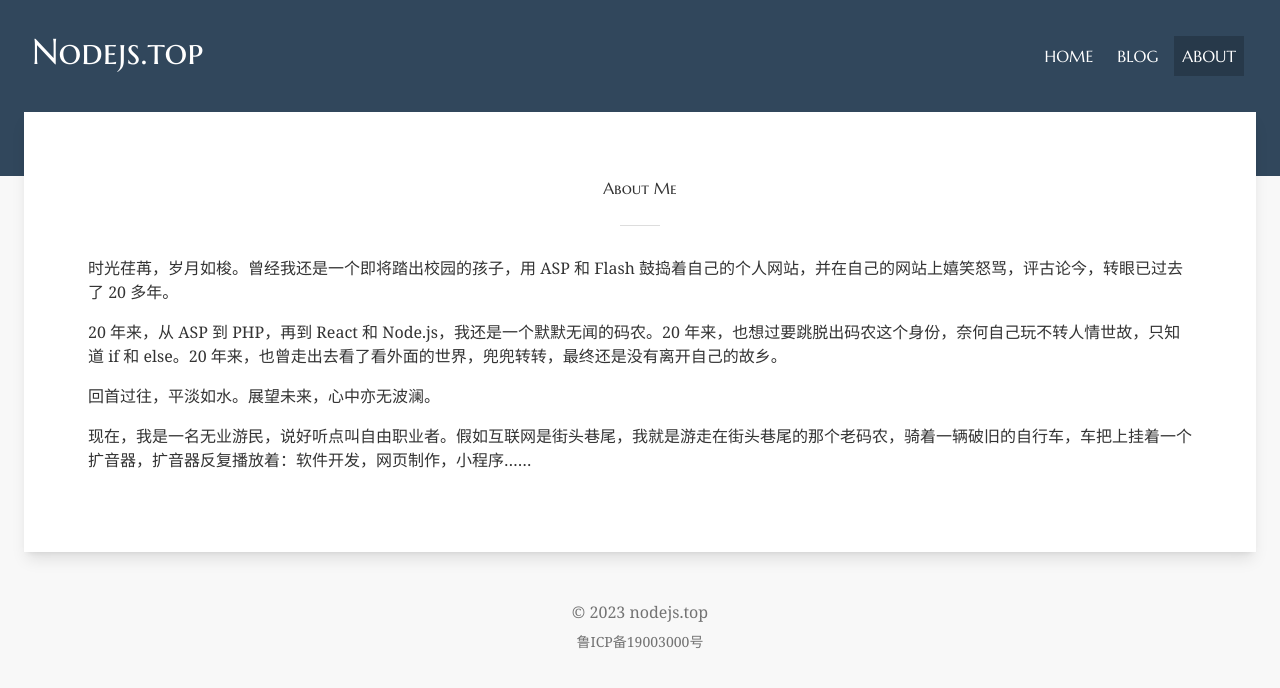
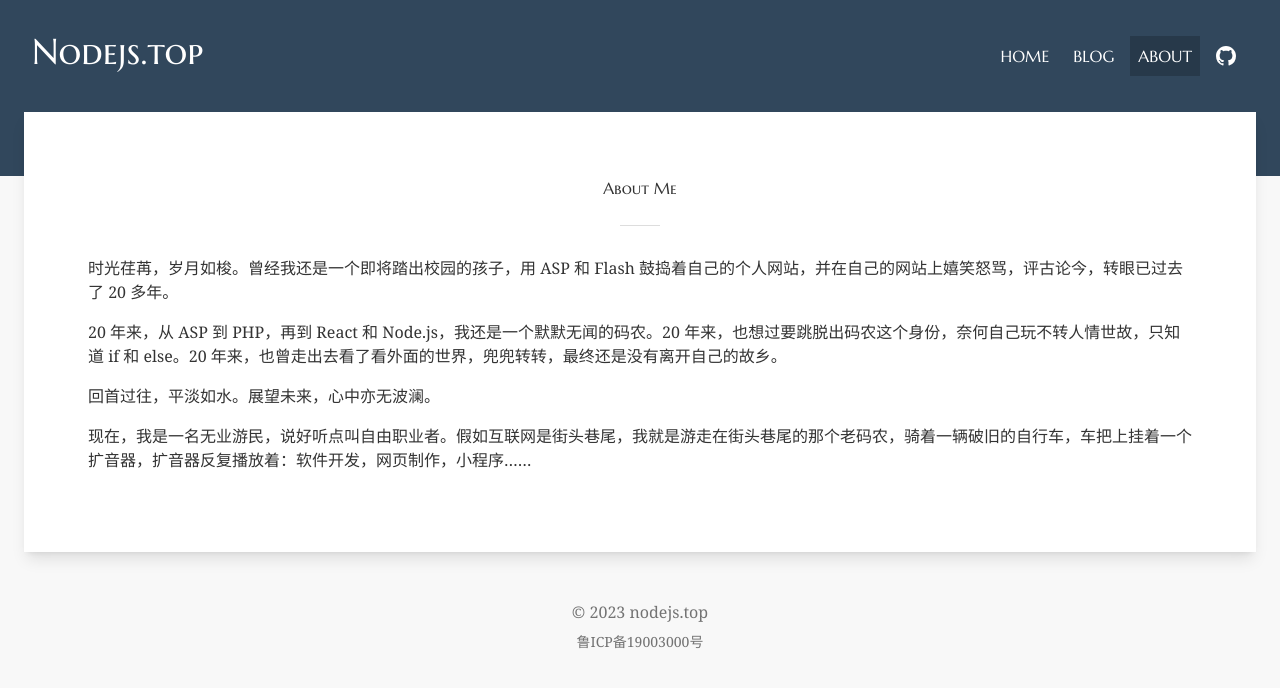
Before and after one commit to billginger/nodejs.top, a Next.js app: page /about in a window 1280 px wide. Shown: the top 688 px of the page. Built offline with nearby package versions, Linux system fonts and the light colour scheme.

Commit message:
Add GitHub link

```diff
--- /dev/null
+++ b/app/components/link-github.js
@@ -0,0 +1,13 @@
+const LinkGithub = () => (
+  <a
+    className="p-2 m-1 transition duration-500 hover:rotate-[360deg]"
+    href="https://github.com/billginger/nodejs.top"
+    target="_blank"
+  >
+    <svg viewBox="0 0 16 16" fill="currentColor" className="w-5 h-5">
+      <path d="M8 0c4.42 0 8 3.58 8 8a8.013 8.013 0 0 1-5.45 7.59c-.4.08-.55-.17-.55-.38 0-.27.01-1.13.01-2.2 0-.75-.25-1.23-.54-1.48 1.78-.2 3.65-.88 3.65-3.95 0-.88-.31-1.59-.82-2.15.08-.2.36-1.02-.08-2.12 0 0-.67-.22-2.2.82-.64-.18-1.32-.27-2-.27-.68 0-1.36.09-2 .27-1.53-1.03-2.2-.82-2.2-.82-.44 1.1-.16 1.92-.08 2.12-.51.56-.82 1.28-.82 2.15 0 3.06 1.86 3.75 3.64 3.95-.23.2-.44.55-.51 1.07-.46.21-1.61.55-2.33-.66-.15-.24-.6-.83-1.23-.82-.67.01-.27.38.01.53.34.19.73.9.82 1.13.16.45.68 1.31 2.69.94 0 .67.01 1.3.01 1.49 0 .21-.15.45-.55.38A7.995 7.995 0 0 1 0 8c0-4.42 3.58-8 8-8Z" />
+    </svg>
+  </a>
+)
+
+export default LinkGithub
--- a/app/layout.js
+++ b/app/layout.js
@@ -1,4 +1,5 @@
 import Nav from './components/nav'
+import LinkGithub from './components/link-github'
 import './globals.css'
 
 const RootLayout = ({ children }) => (
@@ -7,7 +8,10 @@
       <header className="bg-[--theme-color] text-white font-[MarcellusSC]">
         <div className="container mx-auto flex justify-between pt-8 pb-24 px-4 flex-col sm:px-8 sm:flex-row">
           <div className="text-center text-3xl pb-6 sm:text-4xl sm:pb-0">Nodejs.top</div>
-          <Nav />
+          <div className="flex items-center justify-between sm:justify-start">
+            <Nav />
+            <LinkGithub />
+          </div>
         </div>
       </header>
       <main className="container mx-auto pb-12 -mt-16 px-0 sm:px-6">
```
